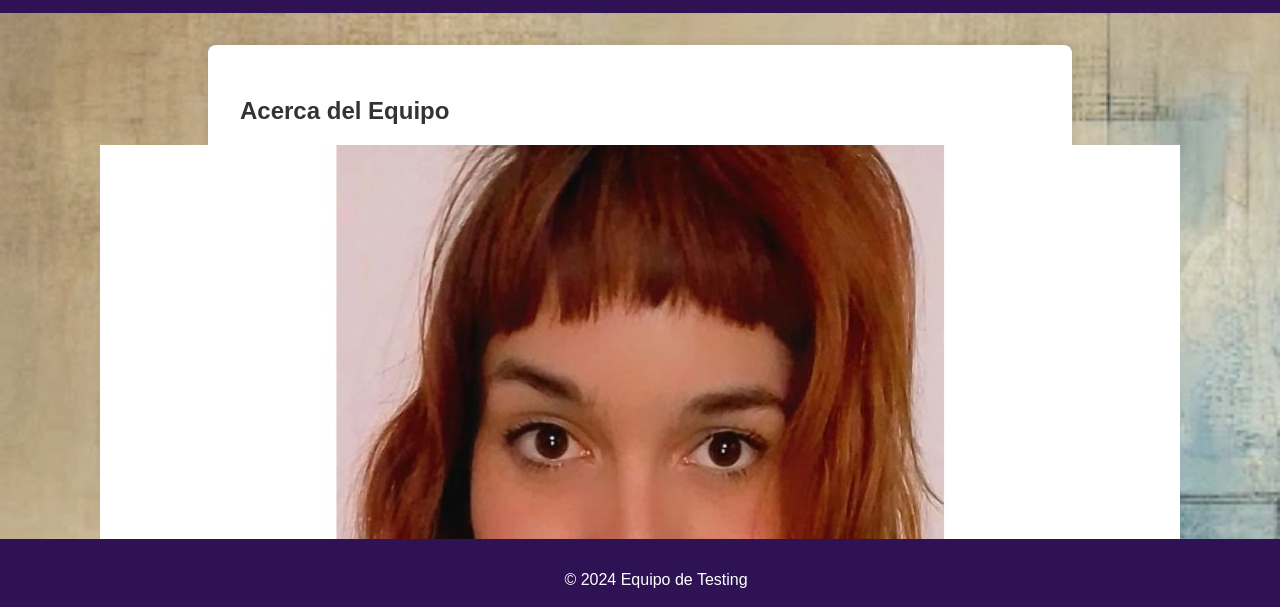
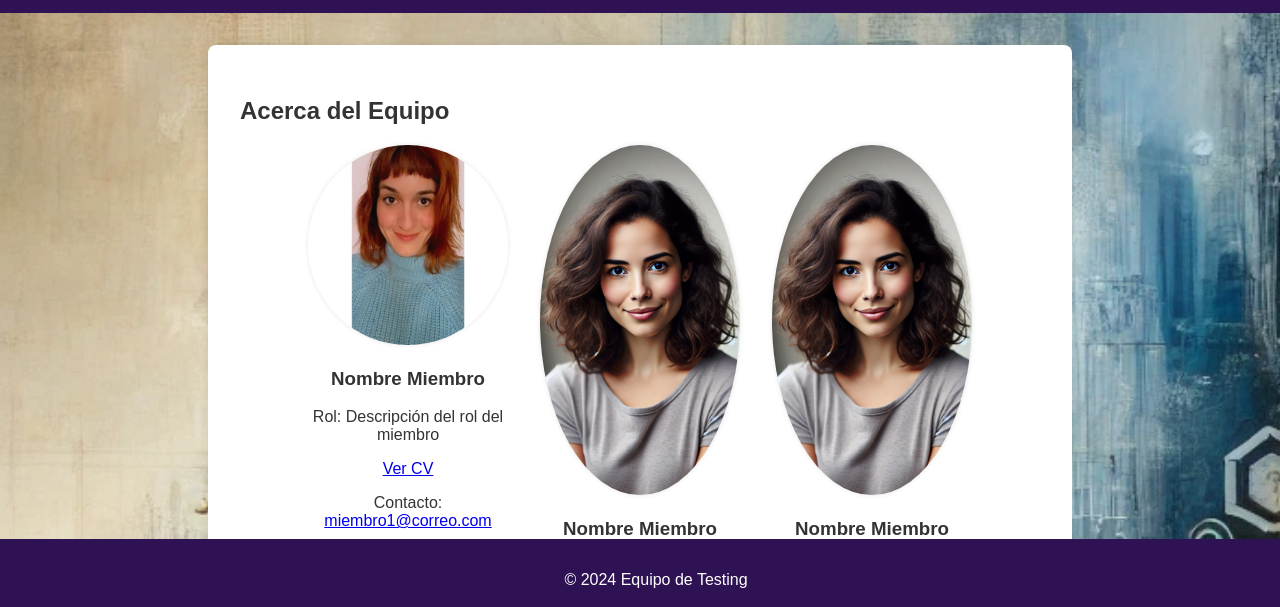
Before and after one commit to paulaosores9/Proyecto-Testing-2024, a plain HTML site: page Portfolio2024/index.html in a window 1280 px wide. Shown: the part 179-786 px from the top of the page. Drawn offline with Linux system fonts and the light colour scheme.

Commit message:
Update index.html

```diff
--- a/Portfolio2024/index.html
+++ b/Portfolio2024/index.html
@@ -20,7 +20,7 @@
         <h2>Acerca del Equipo</h2>
         <div class="team-members">
             <!-- Paula -->
-            <div class="Paula Osores">
+            <div class="member">
                 <img src="images/Paula Osores.jpg" alt="Foto de Nombre Miembro">
                 <h3>Nombre Miembro</h3>
                 <p>Rol: Descripción del rol del miembro</p>
```
